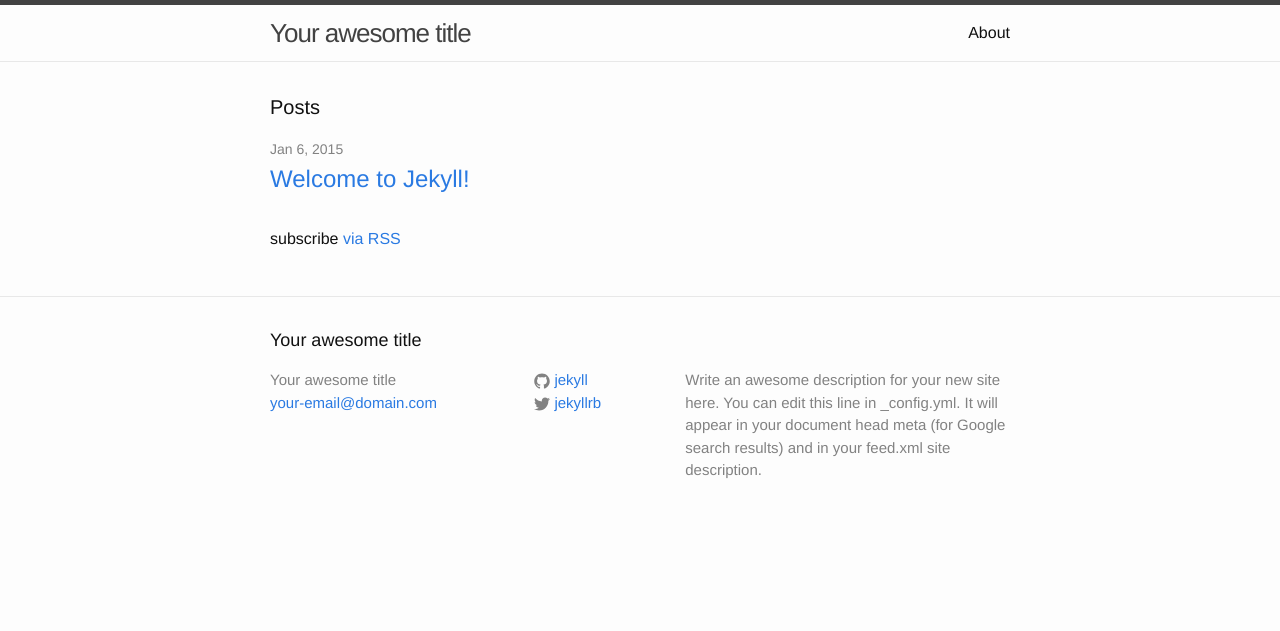
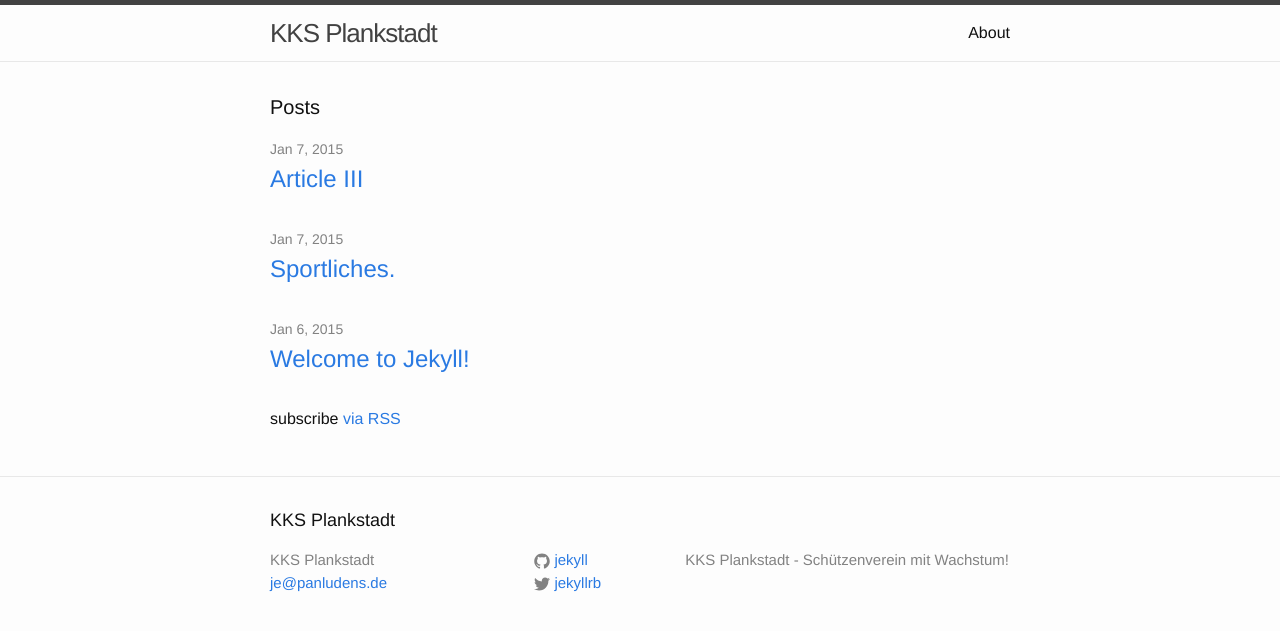
Before and after one commit to tamepenguin/kks-plankstadt, a Jekyll site: the page built from index.html, in a window 1280 px wide. Shown: the top 631 px of the page. Built offline with Jekyll 4.4.1, drawn with Linux system fonts in a browser that asks for light colours.

Commit message:
getting things up and running

```diff
--- a/_config.yml
+++ b/_config.yml
@@ -1,10 +1,8 @@
 # Site settings
-title: Your awesome title
-email: your-email@domain.com
+title: KKS Plankstadt
+email: je@panludens.de
 description: > # this means to ignore newlines until "baseurl:"
-  Write an awesome description for your new site here. You can edit this
-  line in _config.yml. It will appear in your document head meta (for
-  Google search results) and in your feed.xml site description.
+  KKS Plankstadt - Schützenverein mit Wachstum!
 baseurl: "" # the subpath of your site, e.g. /blog/
 url: "http://yourdomain.com" # the base hostname & protocol for your site
 twitter_username: jekyllrb
--- /dev/null
+++ b/_posts/2015-01-06-Test3.markdown
@@ -0,0 +1,7 @@
+---
+layout: post
+title:  Article III
+date:   2015-01-07 19:38:04
+categories: sportliches
+---
+Sportliches III
```
Also changed, not shown: _includes/post_detail.html (added, +9 -0 lines), _posts/2015-01-07-testing.markdown (added, +9 -0 lines), articles.html (added, +23 -0 lines), i.html (added, +23 -0 lines), sportliches.html (added, +24 -0 lines), _assets/Bogen.png (added), _assets/Kurzwaffe.png (added), _assets/Langwaffe.png (added), 2 other files.
